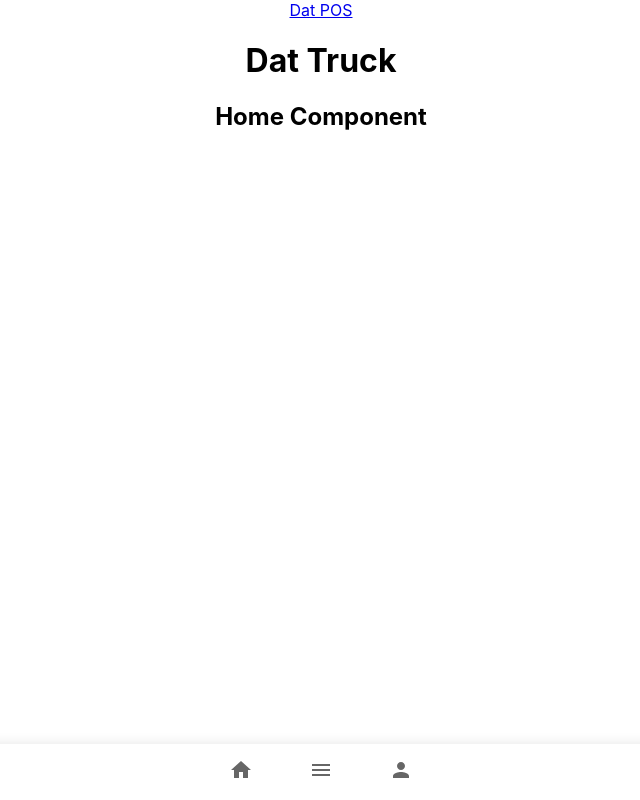
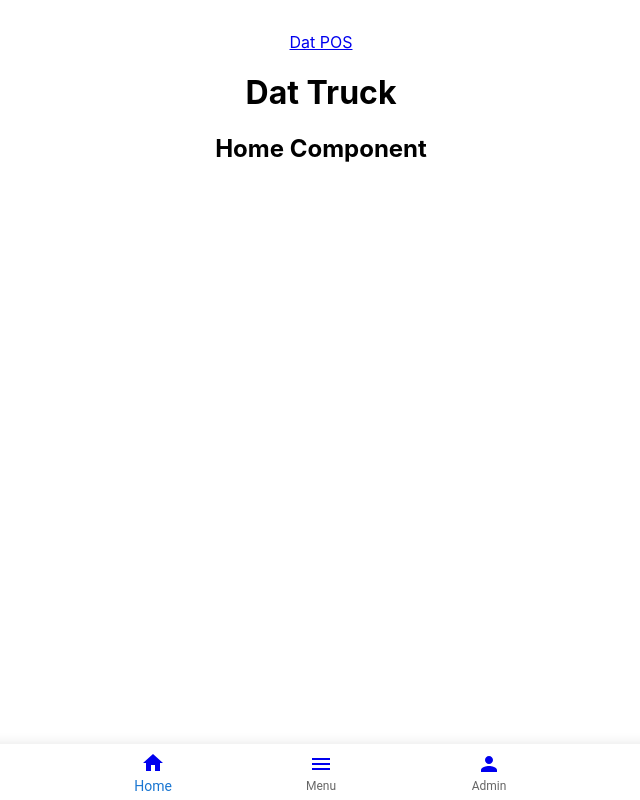
Before and after one commit to kcanamar/pos-frontend, a React (Create React App) app: page / in a window 1280 px wide. Shown: the whole page, without its empty margins (319-959 px from the left). Built offline with nearby package versions, Linux system fonts and the light colour scheme; no server answers; the HTML template or start-up script is replaced by a standard one.

Commit message:
creates grid for menu items, updates navBar

```diff
--- a/src/App.css
+++ b/src/App.css
@@ -1,38 +1,9 @@
 .App {
   text-align: center;
+  padding: 2rem
 }
 
-.App-logo {
-  height: 40vmin;
-  pointer-events: none;
+.nav {
+  text-decoration: none;
+
 }
-
-@media (prefers-reduced-motion: no-preference) {
-  .App-logo {
-    animation: App-logo-spin infinite 20s linear;
-  }
-}
-
-.App-header {
-  background-color: #282c34;
-  min-height: 100vh;
-  display: flex;
-  flex-direction: column;
-  align-items: center;
-  justify-content: center;
-  font-size: calc(10px + 2vmin);
-  color: white;
-}
-
-.App-link {
-  color: #61dafb;
-}
-
-@keyframes App-logo-spin {
-  from {
-    transform: rotate(0deg);
-  }
-  to {
-    transform: rotate(360deg);
-  }
-}
--- a/src/components/Footer.jsx
+++ b/src/components/Footer.jsx
@@ -17,18 +17,13 @@ export default function Footer() {
     <Box sx={{ width: 375 }}>
       <Paper sx={{ position: 'fixed', bottom: 0, left: 0, right: 0 }} elevation={8}>
         <BottomNavigation
+          showLabels
           value={value}
           onChange={(evt, newValue) => { handleChange(evt, newValue) }}
         >
-          <Link to={"/"}>
-            <BottomNavigationAction label="Home" icon={<HomeIcon />} />
-          </Link>
-          <Link to={"/menu"}>
-            <BottomNavigationAction label="Menu" icon={<MenuIcon />} />
-          </Link>
-          <Link to={"/admin"}>
-            <BottomNavigationAction label="Admin" icon={<PersonIcon />} />
-          </Link>
+          <BottomNavigationAction label="Home" icon={<Link to={"/"}><HomeIcon /></Link>} />
+          <BottomNavigationAction label="Menu" icon={<Link to={"/menu"}><MenuIcon /></Link>} />
+          <BottomNavigationAction label="Admin" icon={<Link to={"/admin"}><PersonIcon /></Link>} />
         </BottomNavigation>
       </Paper>
     </Box>
--- a/src/components/Header.jsx
+++ b/src/components/Header.jsx
@@ -3,7 +3,7 @@ import { Link } from "react-router-dom"
 export default function Header() {
     return (
         <nav className="nav">
-            <Link to="/">
+            <Link to="/menu">
                 <div>Dat POS</div>
             </Link>
         </nav>
--- a/src/pages/Menu.jsx
+++ b/src/pages/Menu.jsx
@@ -1,13 +1,19 @@
+import { Grid, Paper, Box } from "@mui/material"
+
 export default function Menu({ foods }) {
 
     const loaded = () => {
-        return foods.map((item) => (
-            <div key={item._id} className="item">
-                    <h3>{item.PosName}</h3>
-                    <img src={item.image} alt={item.name}/>
-                    <h5>{item.price}</h5>
-            </div>
-        ))
+        return <Grid container spacing={2} rowSpacing={-3}>
+            {foods.map((item) => (
+                <Grid item xs={6} key={item._id} sx={{ height: 150}}>
+                        <Paper square elevation={8} sx={{ height: 130}}>
+                            <h5>{item.name}</h5>
+                            <img src={item.image} alt={item.name}/>
+                            <h6>{item.price}</h6>
+                        </Paper>
+                </Grid>
+            ))}
+        </Grid>
     }
 
     const loading = () => <h1>Loading....</h1>
```
